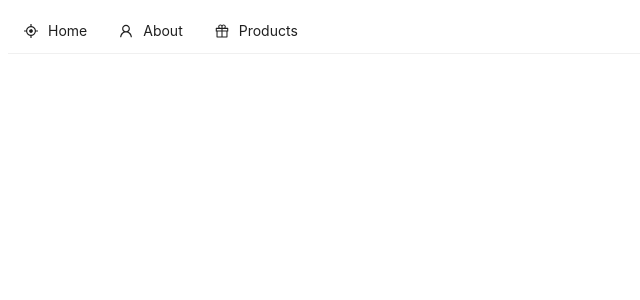
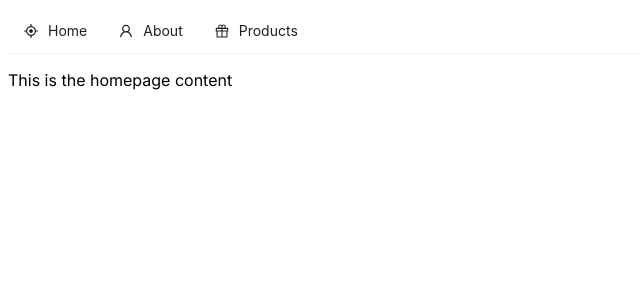
Before and after one commit to lsapundzic/b2b-store-frontend, a Next.js app: page / in a window 1280 px wide. Shown: the top 300 px of the page, without its empty margins (0-640 px from the left). Built offline with nearby package versions, Linux system fonts and the light colour scheme.

Commit message:
Added about and products pages to test navbar

```diff
--- a/app/components/Navbar.jsx
+++ b/app/components/Navbar.jsx
@@ -12,12 +12,12 @@ const routes = [
     icon: <AimOutlined />,
   },
   {
-    label: <Link href="/">About</Link>,
+    label: <Link href="/about">About</Link>,
     key: "about",
     icon: <UserOutlined />,
   },
   {
-    label: <Link href="/">Products</Link>,
+    label: <Link href="/products">Products</Link>,
     key: "products",
     icon: <GiftOutlined />,
   },
--- a/app/page.js
+++ b/app/page.js
@@ -5,6 +5,8 @@ export default function Home() {
 
   return (
     // It may be necessary to add className="App" to the main element
-    <main></main>
+    <main>
+      <p>This is the homepage content </p>
+    </main>
   );
 }
```
Also changed, not shown: app/about/page.jsx (added, +9 -0 lines), app/products/page.jsx (added, +9 -0 lines).
